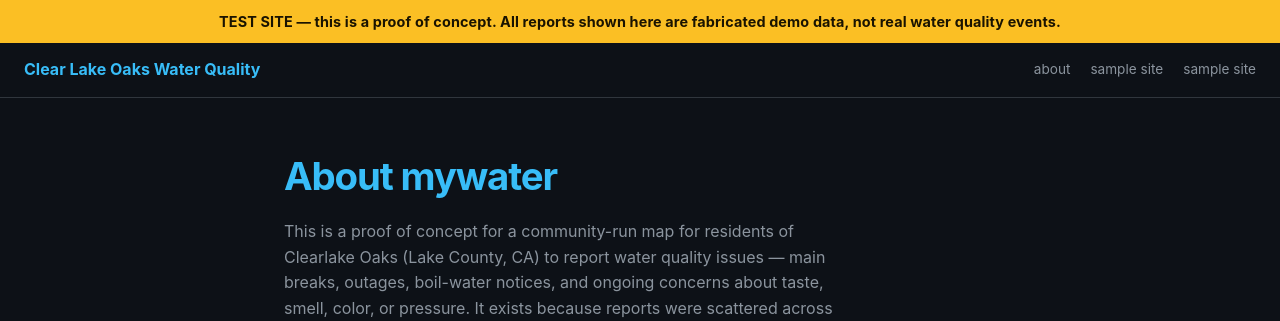
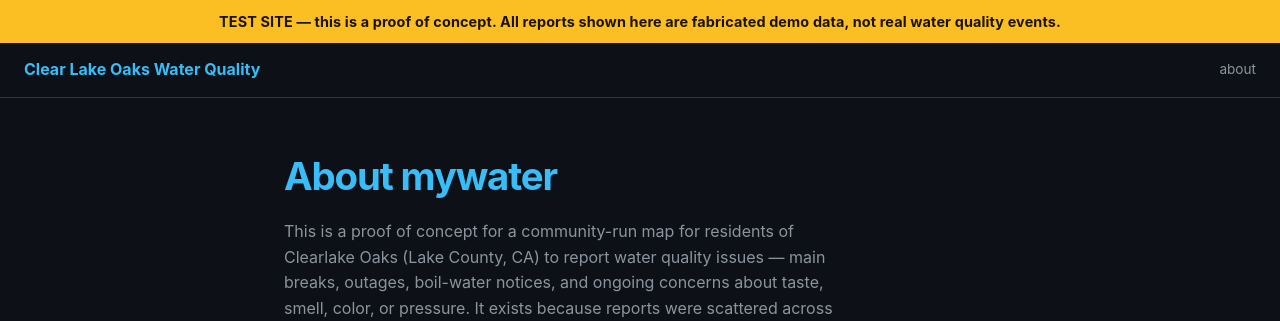
Before and after one commit to RichGibson/mywater, a FastAPI app: page /about in a window 1280 px wide. Shown: the top 321 px of the page. Run offline with FastAPI, Linux system fonts and the light colour scheme; parts of the project's set-up code (start-up, migrations or seed data) failed here and were passed over.

Commit message:
remove test links

```diff
--- a/templates/base.html
+++ b/templates/base.html
@@ -17,8 +17,6 @@
     <span class="site-name"><a href="/">Clear Lake Oaks Water Quality</a></span>
     <div class="siblings">
       <a href="/about">about</a>
-      <a href="https://">sample site</a>
-      <a href="https://">sample site</a>
     </div>
   </nav>
 
```
